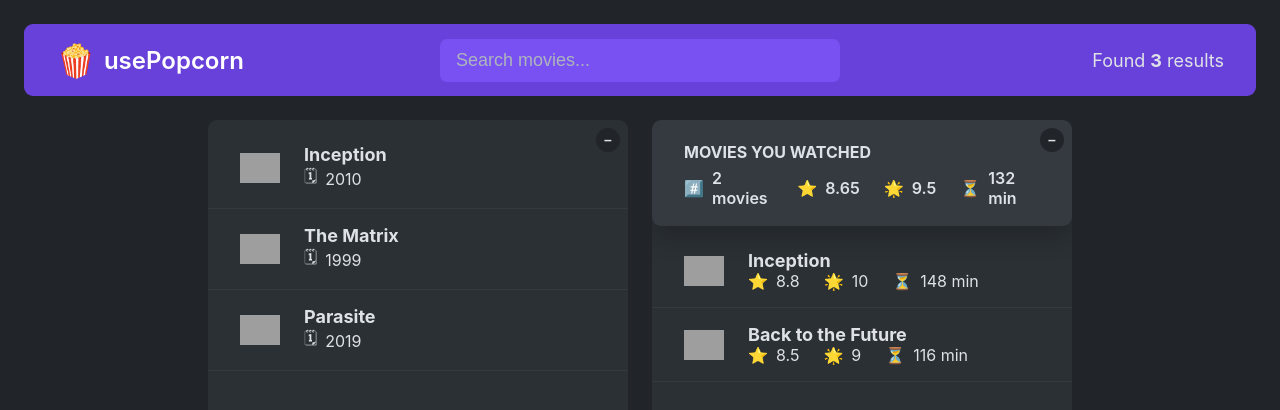
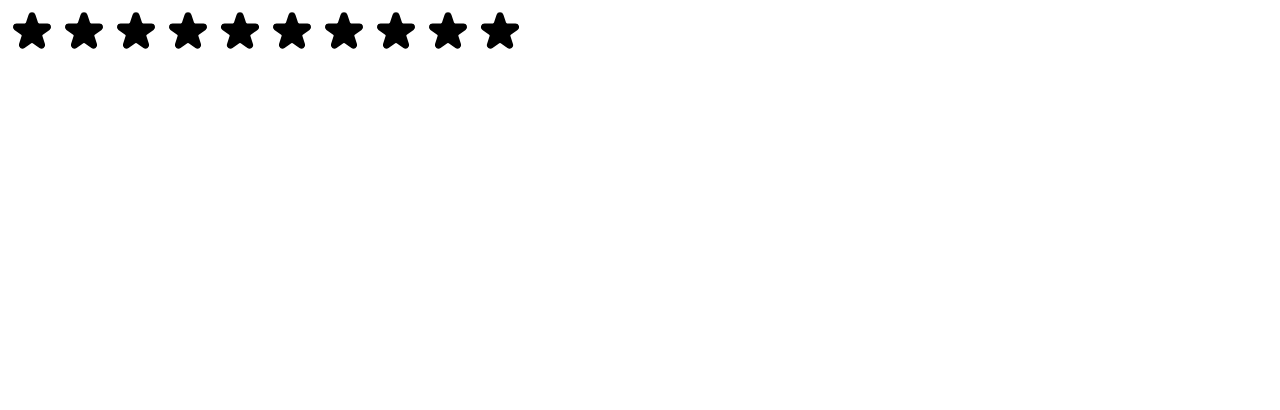
Before and after one commit to mns009/react-movie-review, a React (Create React App) app: page / in a window 1280 px wide. Shown: the top 410 px of the page. Built offline with nearby package versions, Linux system fonts and the light colour scheme; grey boxes are pictures that could not be loaded.

Commit message:
second commit

```diff
--- a/src/App.js
+++ b/src/App.js
@@ -51,23 +51,44 @@
   arr.reduce((acc, cur, i, arr) => acc + cur / arr.length, 0);
 
 export default function App() {
-  const [query, setQuery] = useState("");
   const [movies, setMovies] = useState(tempMovieData);
   const [watched, setWatched] = useState(tempWatchedData);
-  const [isOpen1, setIsOpen1] = useState(true);
-  const [isOpen2, setIsOpen2] = useState(true);
-
-  const avgImdbRating = average(watched.map((movie) => movie.imdbRating));
-  const avgUserRating = average(watched.map((movie) => movie.userRating));
-  const avgRuntime = average(watched.map((movie) => movie.runtime));
-
   return (
     <>
-      <nav className="nav-bar">
+      <NavBar>
+        <Logo />
+        <Search />
+        <NumResults movies={movies} />
+      </NavBar>
+
+      <Main>
+        <Box>
+          <MovieList movies={movies} />
+        </Box>
+
+        <Box>
+          <WatchedSummary watched={watched} />
+          <WatchedMovieList watched={watched} />
+        </Box>
+      </Main>
+    </>
+  );
+}
+
+function NavBar({ children }) {
+  return <nav className="nav-bar">{children}</nav>;
+}
+function Logo() {
+  return (
     <div className="logo">
       <span role="img">🍿</span>
       <h1>usePopcorn</h1>
     </div>
+  );
+}
+function Search() {
+  const [query, setQuery] = useState("");
+  return (
     <input
       className="search"
       type="text"
@@ -75,23 +96,63 @@
       value={query}
       onChange={(e) => setQuery(e.target.value)}
     />
+  );
+}
+function NumResults({ movies }) {
+  return (
     <p className="num-results">
       Found <strong>{movies.length}</strong> results
     </p>
-      </nav>
+  );
+}
 
-      <main className="main">
+function Main({ children }) {
+  return <main className="main">{children}</main>;
+}
+function Box({ children }) {
+  const [isOpen, setIsOpen] = useState(true);
+  return (
     <div className="box">
-          <button
-            className="btn-toggle"
-            onClick={() => setIsOpen1((open) => !open)}
-          >
-            {isOpen1 ? "–" : "+"}
+      <button className="btn-toggle" onClick={() => setIsOpen((open) => !open)}>
+        {isOpen ? "–" : "+"}
       </button>
-          {isOpen1 && (
+      {isOpen && children}
+    </div>
+  );
+}
+
+// function WatchedBox() {
+//   const [isOpen2, setIsOpen2] = useState(true);
+
+//   return (
+//     <div className="box">
+//       <button
+//         className="btn-toggle"
+//         onClick={() => setIsOpen2((open) => !open)}
+//       >
+//         {isOpen2 ? "–" : "+"}
+//       </button>
+//       {isOpen2 && (
+//         <>
+//           <WatchedSummary watched={watched} />
+//           <WatchedMovieList watched={watched} />
+//         </>
+//       )}
+//     </div>
+//   );
+// }
+function MovieList({ movies }) {
+  return (
     <ul className="list">
       {movies?.map((movie) => (
-                <li key={movie.imdbID}>
+        <Movie movie={movie} key={movie.imdbID} />
+      ))}
+    </ul>
+  );
+}
+function Movie({ movie }) {
+  return (
+    <li>
       <img src={movie.Poster} alt={`${movie.Title} poster`} />
       <h3>{movie.Title}</h3>
       <div>
@@ -101,20 +162,14 @@
         </p>
       </div>
     </li>
-              ))}
-            </ul>
-          )}
-        </div>
+  );
+}
 
-        <div className="box">
-          <button
-            className="btn-toggle"
-            onClick={() => setIsOpen2((open) => !open)}
-          >
-            {isOpen2 ? "–" : "+"}
-          </button>
-          {isOpen2 && (
-            <>
+function WatchedSummary({ watched }) {
+  const avgImdbRating = average(watched.map((movie) => movie.imdbRating));
+  const avgUserRating = average(watched.map((movie) => movie.userRating));
+  const avgRuntime = average(watched.map((movie) => movie.runtime));
+  return (
     <div className="summary">
       <h2>Movies you watched</h2>
       <div>
@@ -136,10 +191,20 @@
         </p>
       </div>
     </div>
-
+  );
+}
+function WatchedMovieList({ watched }) {
+  return (
     <ul className="list">
       {watched.map((movie) => (
-                  <li key={movie.imdbID}>
+        <WatchedMovie movie={movie} key={movie.imdbID} />
+      ))}
+    </ul>
+  );
+}
+function WatchedMovie({ movie }) {
+  return (
+    <li>
       <img src={movie.Poster} alt={`${movie.Title} poster`} />
       <h3>{movie.Title}</h3>
       <div>
@@ -157,12 +222,5 @@
         </p>
       </div>
     </li>
-                ))}
-              </ul>
-            </>
-          )}
-        </div>
-      </main>
-    </>
   );
 }
--- /dev/null
+++ b/src/StarComponent.js
@@ -0,0 +1,52 @@
+import { useState } from "react";
+
+const containerStyle = {
+  display: "flex",
+  alignItems: "center",
+  gap: "16px",
+};
+const starContainerStyle = {
+  display: "flex",
+
+  gap: "4px",
+};
+const textStyle = {
+  lineHeight: "1px",
+  margin: 0,
+};
+
+export default function StarComponent({ maxRating = 5 }) {
+    const [rating,setRating]=useState(0);
+  return (
+    <div style={containerStyle}>
+      <div style={starContainerStyle}>
+        {Array.from({ length: maxRating }, (_, i) => (
+          <span>
+            <Star onClick={()=>setRating(i+1)} />
+          </span>
+        ))}
+      </div>
+      <p style={textStyle}>{rating || ""}</p>
+    </div>
+  );
+}
+const starStyle = {
+  width: "48px",
+  height: "48px",
+  display: "block",
+  cursor: "pointer",
+};
+function Star({onClick}) {
+  return (
+    <span role="button" style={starStyle} onClick={onClick}>
+      <svg
+        xmlns="http://www.w3.org/2000/svg"
+        viewBox="0 0 20 20"
+        fill="#000"
+        stroke="#000"
+      >
+        <path d="M9.049 2.927c.3-.921 1.603-.921 1.902 0l1.07 3.292a1 1 0 00.95.69h3.462c.969 0 1.371 1.24.588 1.81l-2.8 2.034a1 1 0 00-.364 1.118l1.07 3.292c.3.921-.755 1.688-1.54 1.118l-2.8-2.034a1 1 0 00-1.175 0l-2.8 2.034c-.784.57-1.838-.197-1.539-1.118l1.07-3.292a1 1 0 00-.364-1.118L2.98 8.72c-.783-.57-.38-1.81.588-1.81h3.461a1 1 0 00.951-.69l1.07-3.292z" />
+      </svg>
+    </span>
+  );
+}
--- a/src/index.css
+++ b/src/index.css
@@ -9,11 +9,29 @@
   --color-red: #fa5252;
   --color-red-dark: #e03131;
 }
+::-webkit-scrollbar {
+  width: 10px;
+}
 
+/* Track */
+::-webkit-scrollbar-track {
+  background: #f1f1f1;
+}
+
+/* Handle */
+::-webkit-scrollbar-thumb {
+  background: #888;
+}
+
+/* Handle on hover */
+::-webkit-scrollbar-thumb:hover {
+  background: #555;
+}
 * {
   margin: 0;
   padding: 0;
   box-sizing: border-box;
+  overflow: hidden;
 }
 
 html {
@@ -54,7 +72,7 @@
   max-width: 42rem;
   background-color: var(--color-background-500);
   border-radius: 0.9rem;
-  overflow: scroll;
+  /* overflow: scroll; */
   position: relative;
 }
 
@@ -138,7 +156,7 @@
 .list {
   list-style: none;
   padding: 0.8rem 0;
-  overflow: scroll;
+  overflow: hidden;
 }
 
 .list-watched {
--- a/src/index.js
+++ b/src/index.js
@@ -1,13 +1,15 @@
 import React from 'react';
 import ReactDOM from 'react-dom/client';
-import './index.css';
-import App from './App';
+// import './index.css';
+// import App from './App';
+import StarComponent from './StarComponent';
 
 
 const root = ReactDOM.createRoot(document.getElementById('root'));
 root.render(
   <React.StrictMode>
-    <App />
+    {/* <App /> */}
+    <StarComponent maxRating={10}/>
   </React.StrictMode>
 );
 
```
Lines whose indentation alone changed are shown as unchanged.
